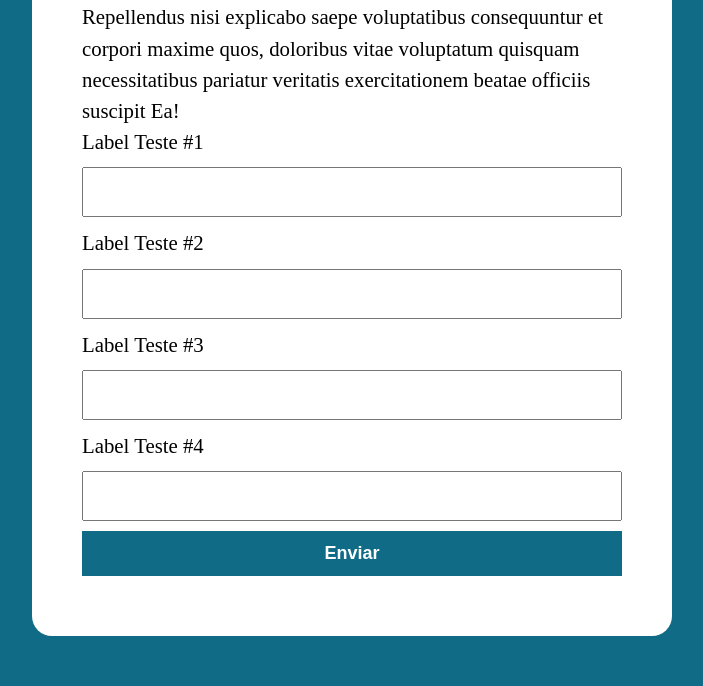
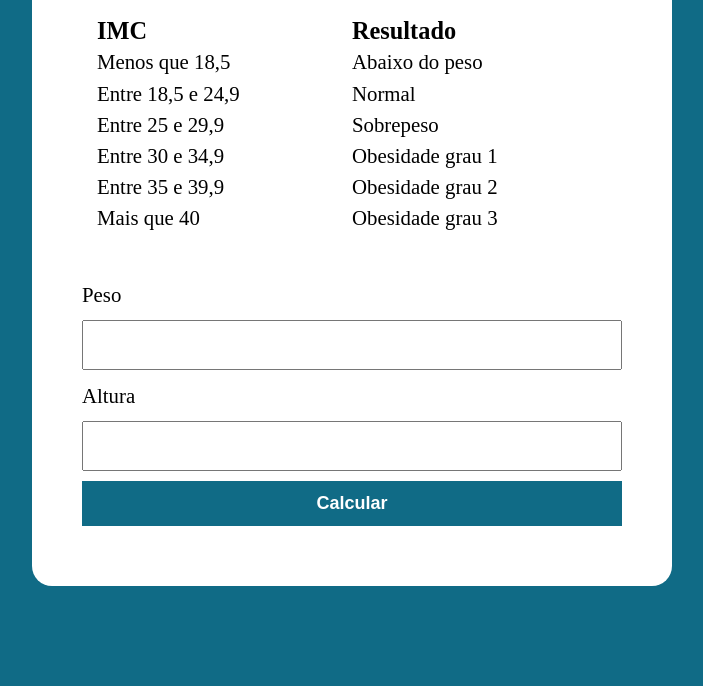
Before and after one commit to Matheus-Madureira-Gomes/jsExercicio, a plain HTML site: page modelo/index.html in a window 1280 px wide. Shown: the part 161-847 px from the top of the page, without its empty margins (288-991 px from the left). After the commit the page ends 800 px from the top, so only its background shows below. Drawn offline with Linux system fonts and the light colour scheme.

Commit message:
js update

```diff
--- a/modelo/assets/css/style.css
+++ b/modelo/assets/css/style.css
@@ -46,3 +46,9 @@ form button{
 form button:hover {
     background-color: var(--primary-color-darkest);
 }
+.grid {
+    display: grid;
+    grid-template-columns: 1fr 1fr;
+    margin: 30px 0;
+    padding: 15px;
+}
--- a/modelo/assets/js/main.js
+++ b/modelo/assets/js/main.js
@@ -0,0 +1,33 @@
+function meuEscopo (){
+    const form = document.querySelector('#txtform');
+    form.addEventListener("submit", function (e) {
+            e.preventDefault();
+        });
+
+
+    const txtresultado = document.querySelector("#txtresultado");
+    const peso = document.querySelector("#txtpeso");
+    const altura = document.querySelector("#txtaltura");
+    const num1 = Number(peso);
+    const num2 = parseInt(altura);
+
+    const imc = num1 / (altura * altura);
+
+    if (imc <= 18,5){
+        document.innerHTML += `<p> Imc igual a ${+imc}. Peso abaixo do normal </p>`
+    } else if (imc > 18,5 && imc <= 24,9){
+        document.innerHTML += `<p> Imc igual a ${+imc}. Peso normal </p>`
+    } else if (imc >= 25 && imc <= 29,9){
+        document.innerHTML += `<p> Imc igual a ${+imc}. Em sobrepeso </p>`
+    } else if (imc >= 30 && imc <= 34,9){
+        document.innerHTML += `<p> Imc igual a ${+imc}. Obesidade grau 1 </p>`
+    } else if (imc >= 35 && imc <= 39,9){
+        document.innerHTML += `<p> Imc igual a ${+imc}. Obesidade grau 2 </p>`
+    } else if (imc >= 40){
+        document.innerHTML += `<p> Imc igual a ${+imc}. Obesidade grau 3 </p>`
+    } else {
+        document.innerHTML += `<p> valor inválido </p>`
+    }
+
+};
+meuEscopo();
--- a/modelo/index.html
+++ b/modelo/index.html
@@ -12,27 +12,42 @@
     </script>
 
     <section class="container">
-        <h1>Lorem ipsum dolor sit amet</h1>
-        <p>
-            Lorem ipsum dolor sit amet, consectetur adipisicing elit.
-            Repellendus nisi explicabo saepe voluptatibus consequuntur et corpori maxime quos, doloribus vitae
-            voluptatum quisquam necessitatibus pariatur veritatis exercitationem beatae officiis suscipit Ea!
-        </p>
+        <h2>Tabela IMC</h2>
 
-        <form action="">
-            <label for="input-teste-1">Label Teste #1</label>
-            <input type="text" id="input-teste-1">
+        <div class="grid">
+            <div class="imc">
+                <h3>IMC</h3>
 
-            <label for="input-teste-2">Label Teste #2</label>
-            <input type="password" id="input-teste-2">
+                <p>Menos que 18,5</p>
+                <p>Entre 18,5 e 24,9</p>
+                <p>Entre 25 e 29,9</p>
+                <p>Entre 30 e 34,9</p>
+                <p>Entre 35 e 39,9</p>
+                <p>Mais que 40</p>
+            </div>
 
-            <label for="input-teste-3">Label Teste #3</label>
-            <input type="email" id="input-teste-3">
+            <div class="results">
+                <h3>Resultado</h3>
 
-            <label for="input-teste-4">Label Teste #4</label>
-            <input type="number" id="input-teste-4">
+                <p>Abaixo do peso</p>
+                <p>Normal</p>
+                <p>Sobrepeso</p>
+                <p>Obesidade grau 1</p>
+                <p>Obesidade grau 2</p>
+                <p>Obesidade grau 3</p>
+            </div>
+        </div>
 
-            <button>Enviar</button>
+
+        <form action="" id="txtform" name="txtform">
+            <label for="txtpeso">Peso</label>
+            <input type="text" id="txtpeso">
+
+            <label for="txtaltura">Altura</label>
+            <input type="text" id="txtaltura">
+
+            <button type="submit">Calcular</button>
+            <p id="txtresultado"> </p>
         </form>
     </section>
 </body>
```
